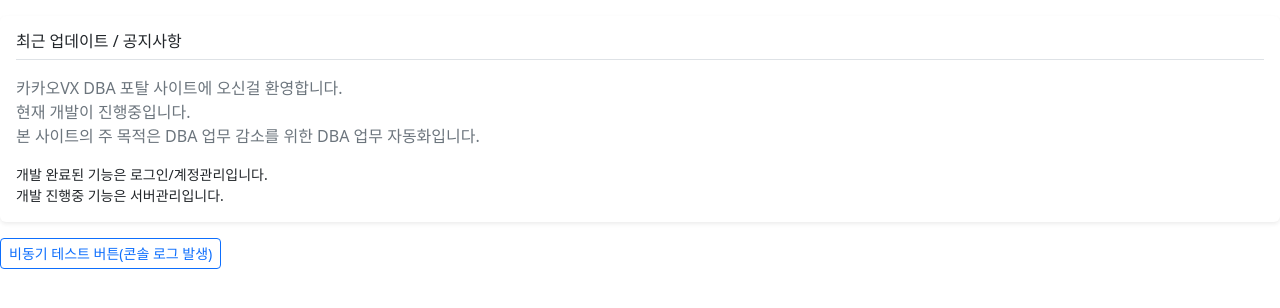
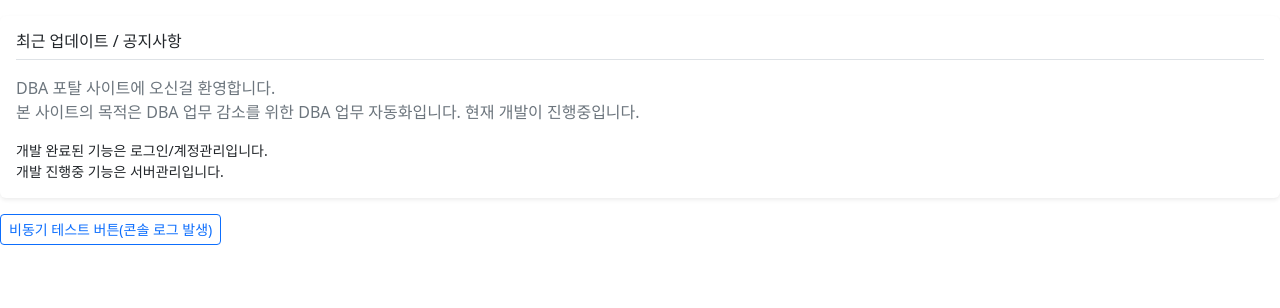
Before and after one commit to bylee5/portaldba, a Django app: page / in a window 1280 px wide. Shown: the part 40-348 px from the top of the page. Run offline with Django 4.2, Linux system fonts and the light colour scheme; some libraries are stand-ins or nearby versions.

Commit message:
home 내용 수정

```diff
--- a/home/templates/home/home.html
+++ b/home/templates/home/home.html
@@ -5,9 +5,9 @@
     <h6 class="border-bottom border-gray pb-2 mb-0">최근 업데이트 / 공지사항</h6>
 
     <div class="media text-muted pt-3">
-        카카오VX DBA 포탈 사이트에 오신걸 환영합니다.<br>
+        DBA 포탈 사이트에 오신걸 환영합니다.<br>
+        본 사이트의 목적은 DBA 업무 감소를 위한 DBA 업무 자동화입니다.
         현재 개발이 진행중입니다.<br>
-        본 사이트의 주 목적은 DBA 업무 감소를 위한 DBA 업무 자동화입니다.
     </div>
 
     <small class="d-block text-right mt-3">
```
